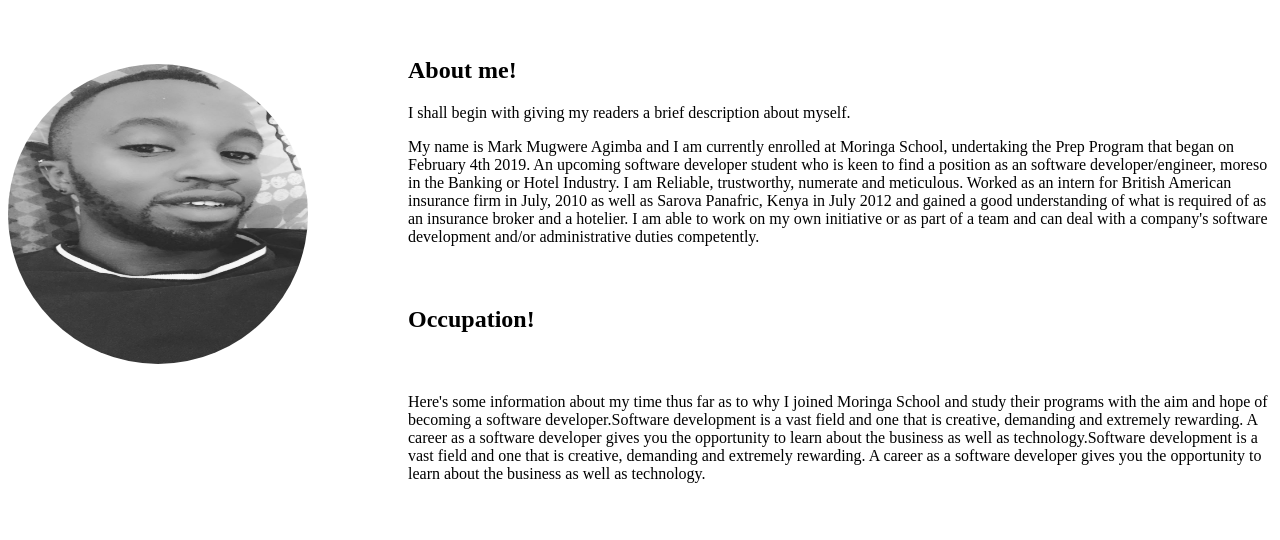
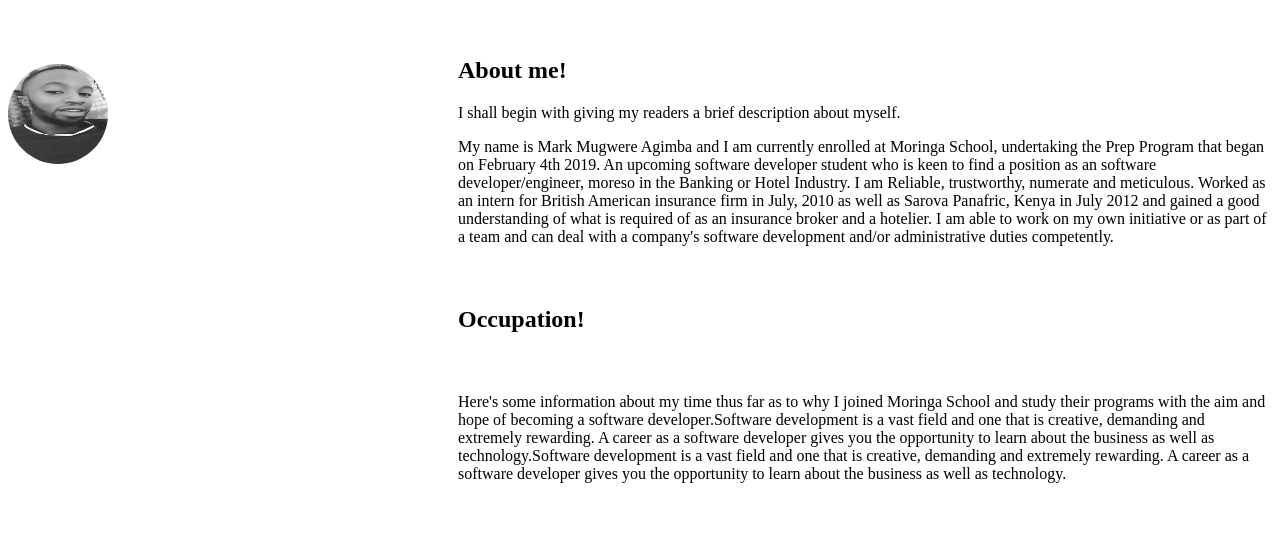
Before and after one commit to MarkAgimba/MarkAgimba.github.io, a plain HTML site: page about.html in a window 1280 px wide. Shown: the part 247-787 px from the top of the page. Drawn offline with Linux system fonts and the light colour scheme.

Commit message:
image w and h

```diff
--- a/css/styles.css
+++ b/css/styles.css
@@ -33,8 +33,8 @@ body{
   font-size: 40px
 }
 img{
-  width: 300px;
-  height: 300px;
+  width: 100px;
+  height: 100px;
   border-color: black
   border-width:10px;
   border-style: hidden;
@@ -45,7 +45,7 @@ img{
 
 .about{
   font-family: "Times New Roman", Times, serif;
-  margin-left: 400px;
+  margin-left: 450px;
   margin-top: 60px;
 }
 .Occupation{
```
